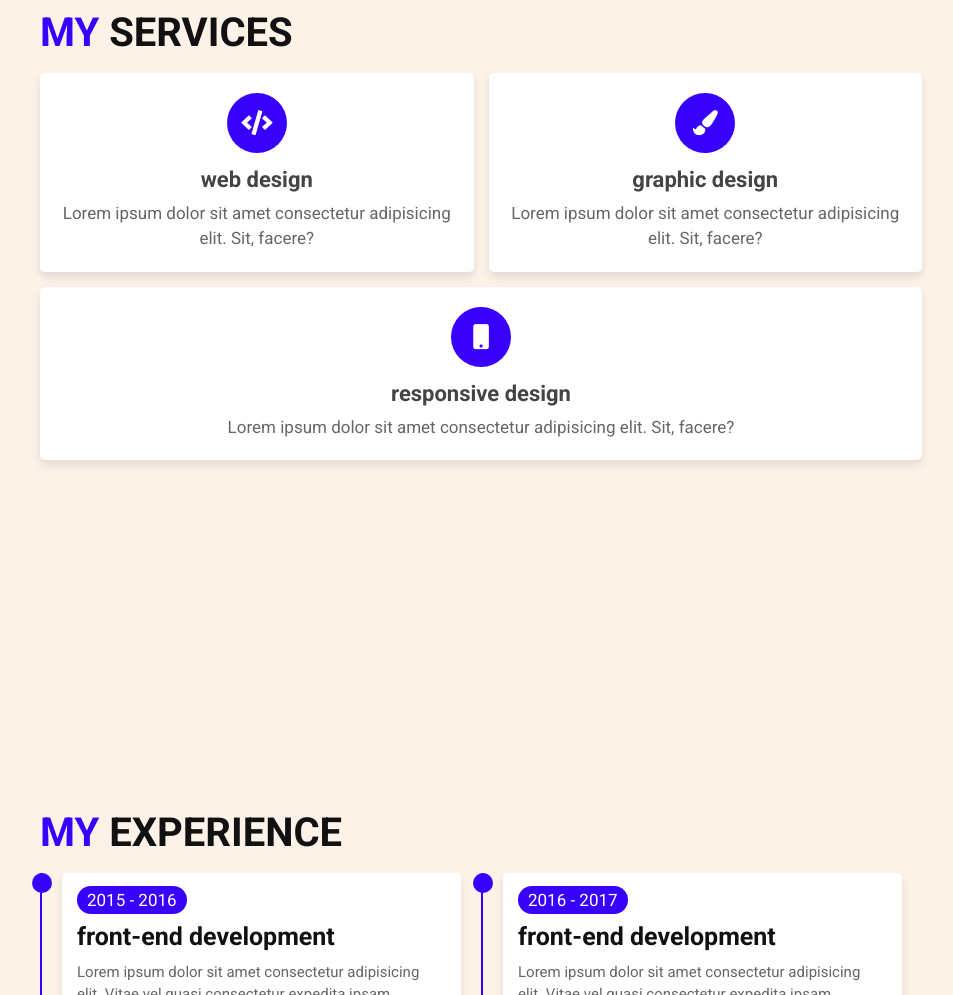
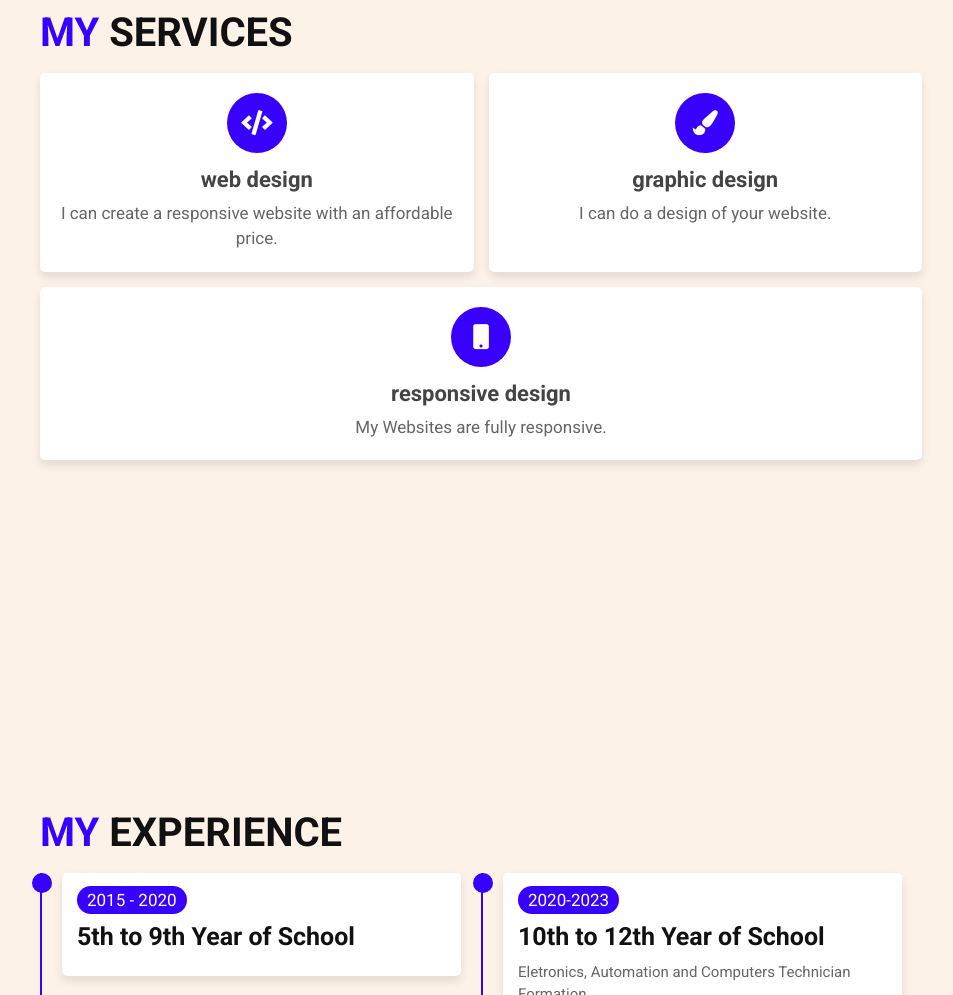
Before and after one commit to JoaoMiranda2005/Website, a plain HTML site: page index.html in a window 1280 px wide. Shown: the part 1805-2800 px from the top of the page, without its empty margins (309-1262 px from the left). Drawn offline with Linux system fonts and the light colour scheme.

Commit message:
pequenos updates e alguns fixes

```diff
--- a/index.html
+++ b/index.html
@@ -51,7 +51,6 @@
         <span class="hi"> Hi there... </span>
         <h3> I am <span> João Miranda </span> </h3>
         <p class="info"> I am a front-end developer </p>
-        <p class="text"> Lorem ipsum dolor, sit amet consectetur adipisicing elit. Alias quidem excepturi natus iste ut. Alias, quod? Earum pariatur obcaecati dolorum! </p>
         <a href="#about" class="btn">About me</a>
     </div>
 
@@ -77,7 +76,7 @@
 
     <div class="content">
         <h3> My name is João Miranda & i am a font-end developer </h3>
-        <p>Lorem ipsum dolor sit amet, consectetur adipisicing elit. Nisi error molestias impedit officia! Exercitationem dignissimos esse eos quas nisi impedit delectus, voluptate ullam iste nostrum at. Dolor culpa eaque omnis.</p>
+
         <div class="box-container">
             <div class="box">
                 <p id="mirandexage"></p>
@@ -145,19 +144,19 @@
         <div class="box">
             <i class="fas fa-code"></i>
             <h3>web design</h3>
-            <p>Lorem ipsum dolor sit amet consectetur adipisicing elit. Sit, facere?</p>
+            <p>I can create a responsive website with an affordable price.</p>
         </div>
 
         <div class="box">
             <i class="fas fa-paint-brush"></i>
             <h3>graphic design</h3>
-            <p>Lorem ipsum dolor sit amet consectetur adipisicing elit. Sit, facere?</p>
+            <p>I can do a design of your website.</p>
         </div>
 
         <div class="box">
             <i class="fas fa-mobile"></i>
             <h3>responsive design</h3>
-            <p>Lorem ipsum dolor sit amet consectetur adipisicing elit. Sit, facere?</p>
+            <p>My Websites are fully responsive.</p>
         </div>
 
     </div>
@@ -176,49 +175,17 @@
 
         <div class="box">
             <div class="content">
-                <span> 2015 - 2016 </span>
-                <h3>front-end development</h3>
-                <p>Lorem ipsum dolor sit amet consectetur adipisicing elit. Vitae vel quasi consectetur expedita ipsam similique maiores ipsa? Error, debitis ullam.</p>
+                <span> 2015 - 2020 </span>
+                <h3>5th to 9th Year of School</h3>
+
             </div>
         </div>
 
         <div class="box">
             <div class="content">
-                <span> 2016 - 2017 </span>
-                <h3>front-end development</h3>
-                <p>Lorem ipsum dolor sit amet consectetur adipisicing elit. Vitae vel quasi consectetur expedita ipsam similique maiores ipsa? Error, debitis ullam.</p>
-            </div>
-        </div>
-
-        <div class="box">
-            <div class="content">
-                <span> 2017 - 2018 </span>
-                <h3>front-end development</h3>
-                <p>Lorem ipsum dolor sit amet consectetur adipisicing elit. Vitae vel quasi consectetur expedita ipsam similique maiores ipsa? Error, debitis ullam.</p>
-            </div>
-        </div>
-
-        <div class="box">
-            <div class="content">
-                <span> 2018 - 2019 </span>
-                <h3>front-end development</h3>
-                <p>Lorem ipsum dolor sit amet consectetur adipisicing elit. Vitae vel quasi consectetur expedita ipsam similique maiores ipsa? Error, debitis ullam.</p>
-            </div>
-        </div>
-
-        <div class="box">
-            <div class="content">
-                <span> 2019 - 2020 </span>
-                <h3>front-end development</h3>
-                <p>Lorem ipsum dolor sit amet consectetur adipisicing elit. Vitae vel quasi consectetur expedita ipsam similique maiores ipsa? Error, debitis ullam.</p>
-            </div>
-        </div>
-
-        <div class="box">
-            <div class="content">
-                <span> 2020 - 2021 </span>
-                <h3>front-end development</h3>
-                <p>Lorem ipsum dolor sit amet consectetur adipisicing elit. Vitae vel quasi consectetur expedita ipsam similique maiores ipsa? Error, debitis ullam.</p>
+                <span> 2020-2023 </span>
+                <h3>10th to 12th Year of School</h3>
+                <p>Eletronics, Automation and Computers Technician Formation</p>
             </div>
         </div>
 
```
